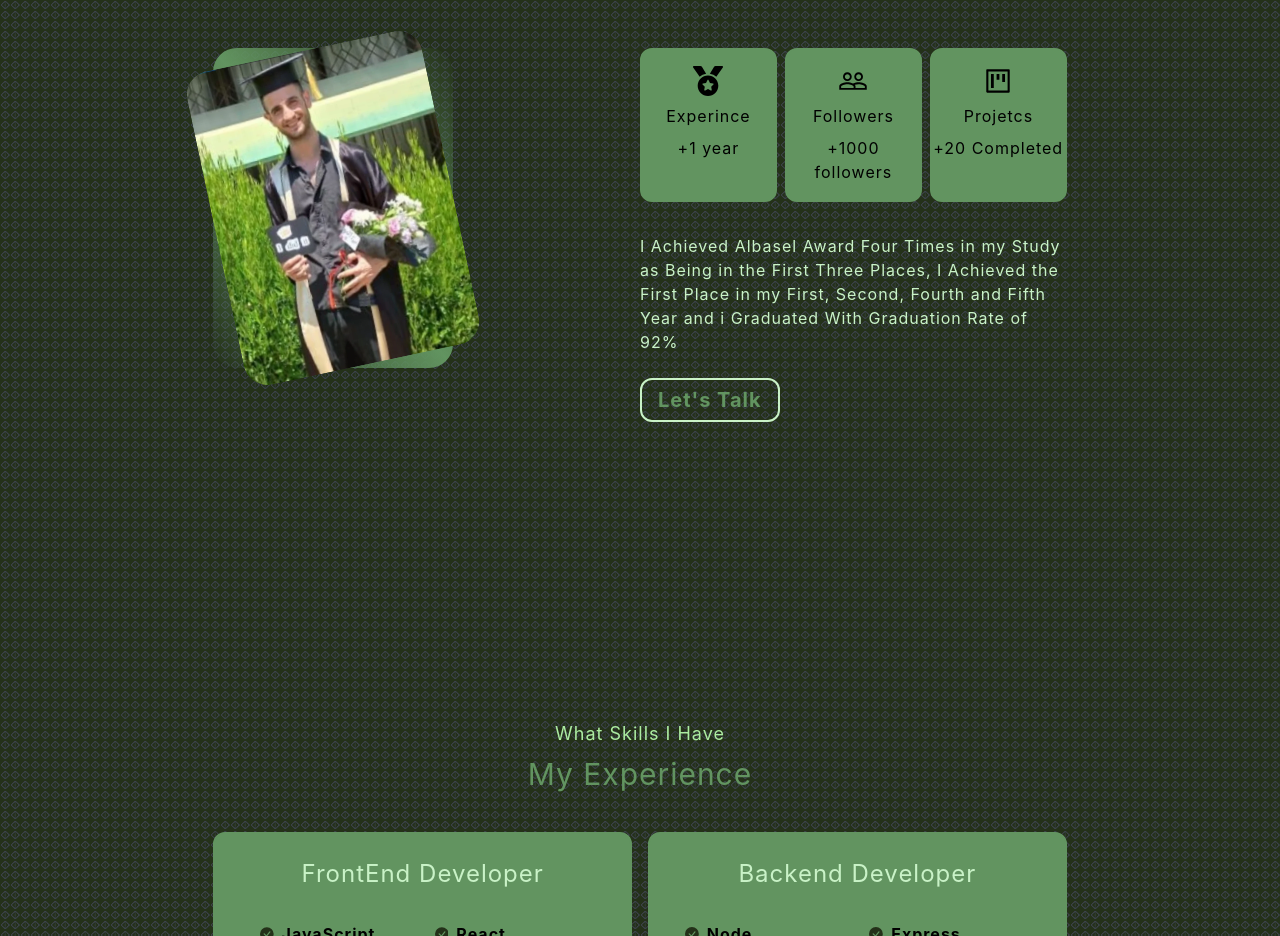
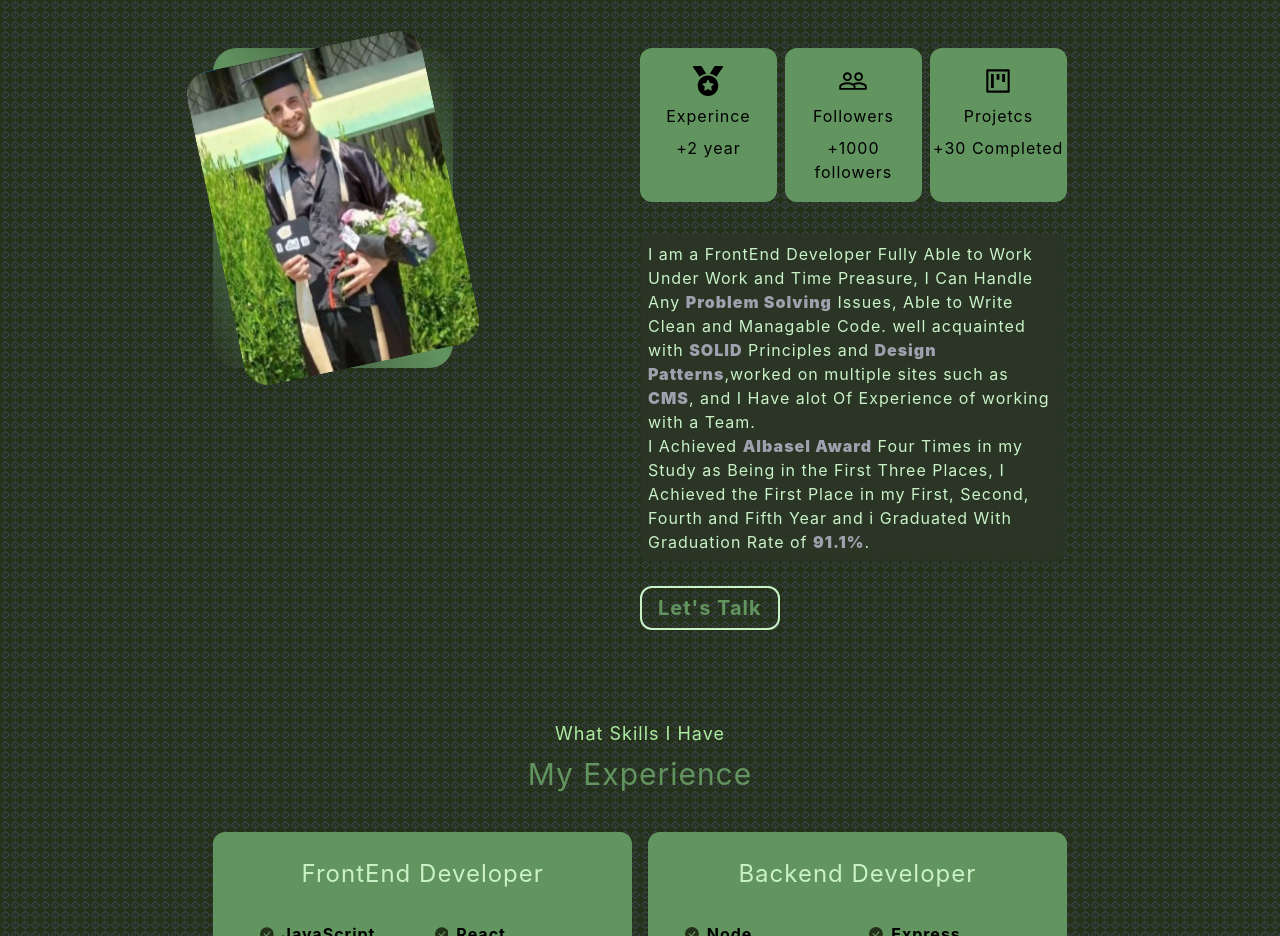
Before and after one commit to H-Habka/myPortfolio, a React (Create React App) app: page / in a window 1280 px wide. Shown: the part 920-1856 px from the top of the page. Built offline with nearby package versions, Linux system fonts and the light colour scheme.

Commit message:
some changes

```diff
--- a/src/components/AboutMeSection.jsx
+++ b/src/components/AboutMeSection.jsx
@@ -18,11 +18,7 @@ const AboutMeSection = () => {
         <div className="text-3xl text-two">About Me</div>
       </div>
       <div className="flex flex-col md:flex-row gap-8 md:gap-0 w-11/12 md:w-8/12 mx-auto relative mt-10">
-                <div
-                    data-aos="fade-right"
-                    data-aos-offset="150"
-                    className=" flex-1"
-                >
+        <div data-aos="fade-right" data-aos-offset="150" className=" flex-1">
           <div className="rounded-3xl  -z-10 w-60 h-[320px] absolute bg-gradient-to-tr from-transparent to-transparent via-two"></div>
           <img
             src={require("../images/aboutme.webp")}
@@ -42,7 +38,7 @@ const AboutMeSection = () => {
                 <FaMedal className="text-xl md:text-3xl" />
               </div>
               <div>Experince</div>
-                            <div>+1 year</div>
+              <div>+2 year</div>
             </div>
             <div
               data-aos="zoom-in"
@@ -66,25 +62,40 @@ const AboutMeSection = () => {
                 <AiOutlineProject className="text-xl md:text-3xl" />
               </div>
               <div>Projetcs</div>
-                            <div>+20 Completed</div>
+              <div>+30 Completed</div>
             </div>
           </div>
           <div
             data-aos="fade-left"
             data-aos-offset="200"
-                        className="text-five"
+            className="text-five font-normal  backdrop-blur-sm p-2 rounded-xl"
           >
-                        I Achieved Albasel Award Four Times in my Study as Being
-                        in the First Three Places, I Achieved the First Place in
-                        my First, Second, Fourth and Fifth Year and i Graduated
-                        With Graduation Rate of 92%
+            <p>
+              I am a FrontEnd Developer Fully Able to Work Under Work and Time
+              Preasure, I Can Handle Any{" "}
+              <span className="font-black text-gray-400 ">Problem Solving</span>{" "}
+              Issues, Able to Write Clean and Managable Code. well acquainted
+              with <span className="font-black text-gray-400 ">SOLID</span>{" "}
+              Principles and{" "}
+              <span className="font-black text-gray-400">Design Patterns</span>
+              ,worked on multiple sites such as{" "}
+              <span className="font-black text-gray-400">CMS</span>, and I Have
+              alot Of Experience of working with a Team.
+            </p>
+            <p>
+              I Achieved{" "}
+              <span className="font-black text-gray-400">Albasel Award</span>{" "}
+              Four Times in my Study as Being in the First Three Places, I
+              Achieved the First Place in my First, Second, Fourth and Fifth
+              Year and i Graduated With Graduation Rate of{" "}
+              <span className="font-black text-gray-400">91.1%</span>.
+            </p>
           </div>
-                    <div
-                        data-aos="fade-left"
-                        data-aos-offset="90"
-                        data-aos-delay="300"
+          <div data-aos="fade-left" data-aos-offset="90" data-aos-delay="300">
+            <a
+              href="#Contact"
+              className="text-two px-4 py-2 border-2 border-five rounded-xl text-xl font-bold hover:border-transparent hover:text-five"
             >
-                        <a href="#Contact" className="text-two px-4 py-2 border-2 border-five rounded-xl text-xl font-bold hover:border-transparent hover:text-five">
               Let's Talk
             </a>
           </div>
```
Lines whose indentation alone changed are shown as unchanged.
